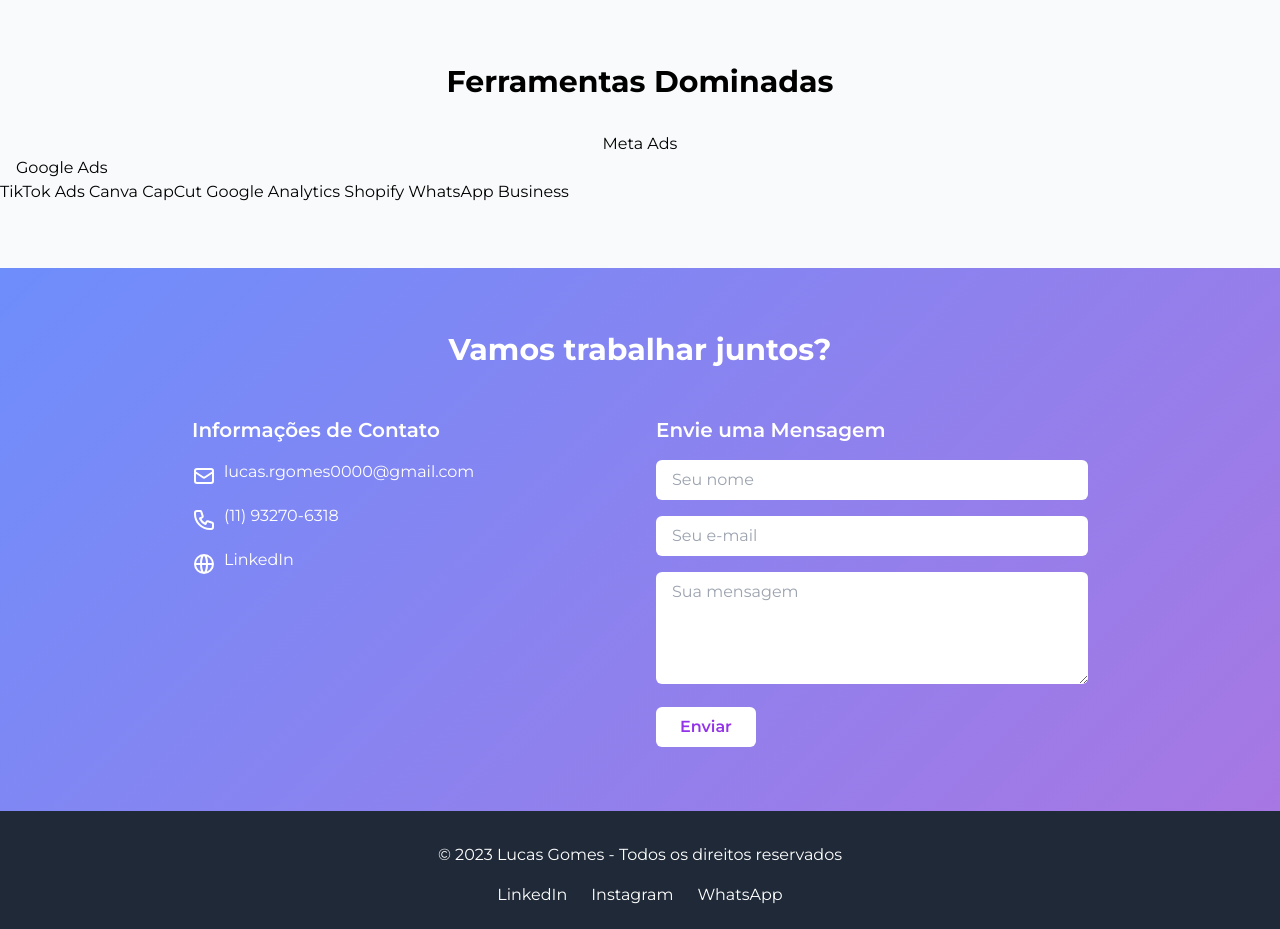
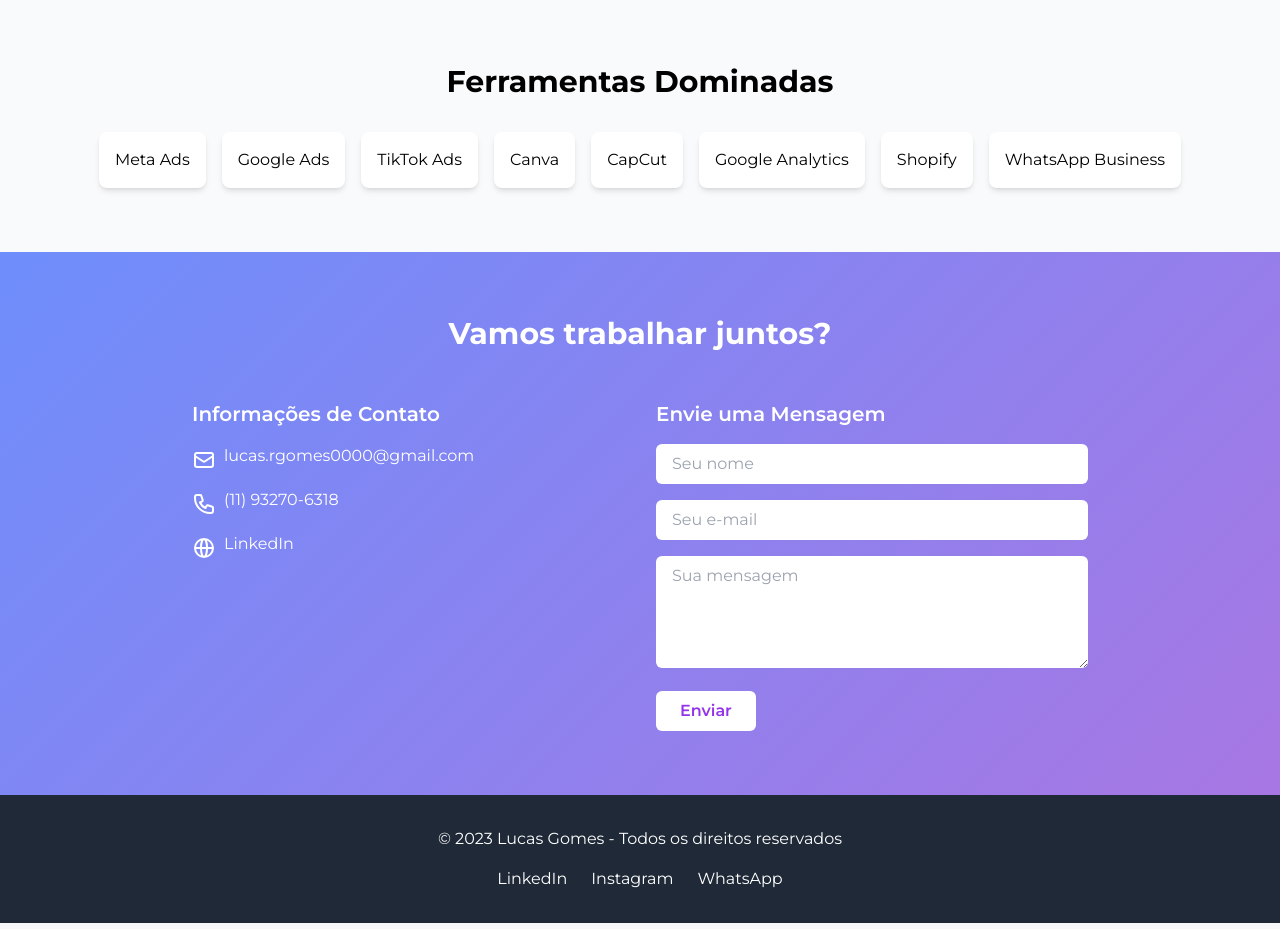
Before and after one commit to lucasrgomes0000-star/Portif-lio, a plain HTML site: page index.html in a window 1280 px wide. Shown: the part 2220-3149 px from the top of the page. Drawn offline with nearby package versions, Linux system fonts and the light colour scheme.

Commit message:
Update index.html

```diff
--- a/index.html
+++ b/index.html
@@ -58,8 +58,6 @@
         <div class="container mx-auto px-4">
             <h2 class="text-3xl font-bold text-center mb-12">Sobre Mim</h2>
             <div class="flex flex-col md:flex-row items-center gap-8">
-                <div class="md:w-1/3">
-                </div>
                 <div class="md:w-2/3">
                     <p class="text-lg mb-6">
                         Profissional multidisciplinar com experiência em gestão de tráfego pago, branding e estratégia digital, especializado em nichos como moda feminina, lingerie, beleza e decoração.
@@ -219,20 +217,28 @@
     <div class="container mx-auto px-4">
         <h2 class="text-3xl font-bold text-center mb-8">Ferramentas Dominadas</h2>
         <div class="flex flex-wrap justify-center gap-4">
+            <div class="tool-icon bg-white p-4 rounded-lg shadow-md flex items-center">
                 <span>Meta Ads</span>
             </div>
+            <div class="tool-icon bg-white p-4 rounded-lg shadow-md flex items-center">
                 <span>Google Ads</span>
             </div>
+            <div class="tool-icon bg-white p-4 rounded-lg shadow-md flex items-center">
                 <span>TikTok Ads</span>
             </div>
+            <div class="tool-icon bg-white p-4 rounded-lg shadow-md flex items-center">
                 <span>Canva</span>
             </div>
+            <div class="tool-icon bg-white p-4 rounded-lg shadow-md flex items-center">
                 <span>CapCut</span>
             </div>
+            <div class="tool-icon bg-white p-4 rounded-lg shadow-md flex items-center">
                 <span>Google Analytics</span>
             </div>
+            <div class="tool-icon bg-white p-4 rounded-lg shadow-md flex items-center">
                 <span>Shopify</span>
             </div>
+            <div class="tool-icon bg-white p-4 rounded-lg shadow-md flex items-center">
                 <span>WhatsApp Business</span>
             </div>
         </div>
```
Lines whose indentation alone changed are shown as unchanged.
